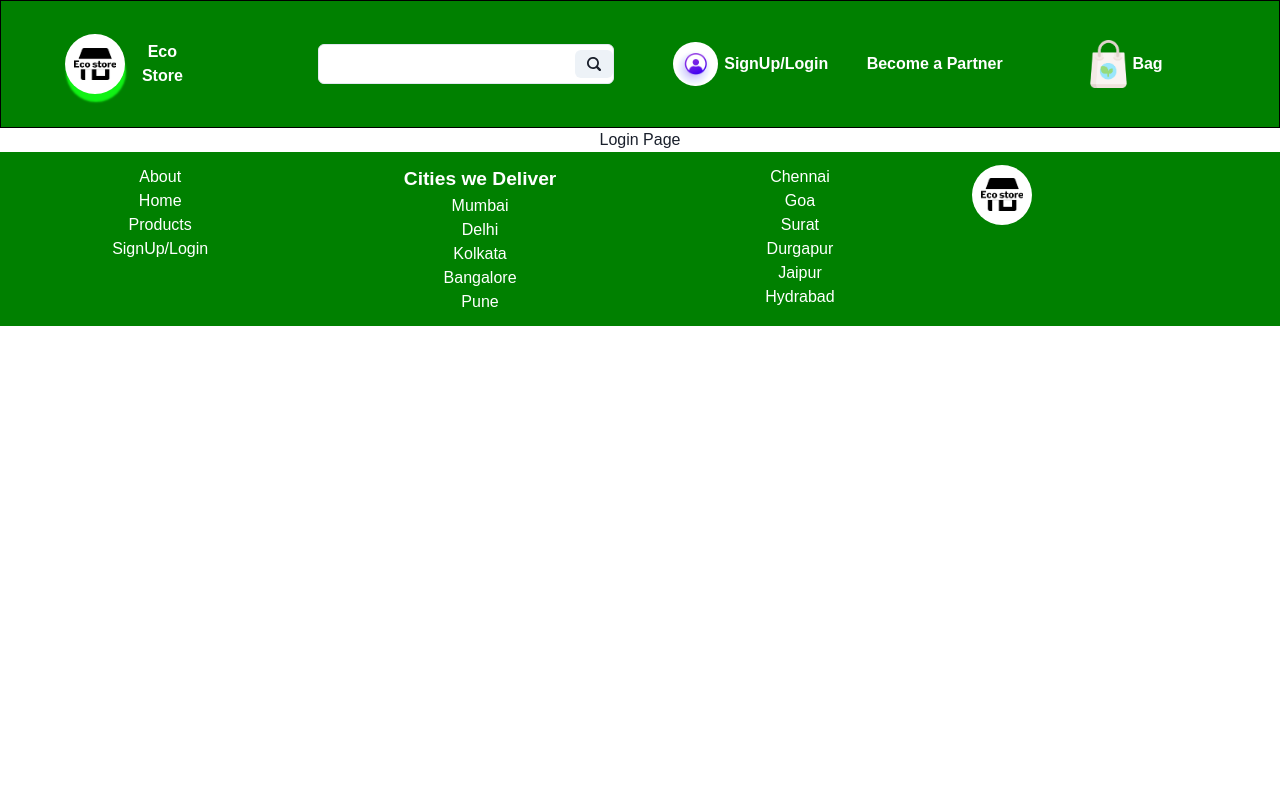
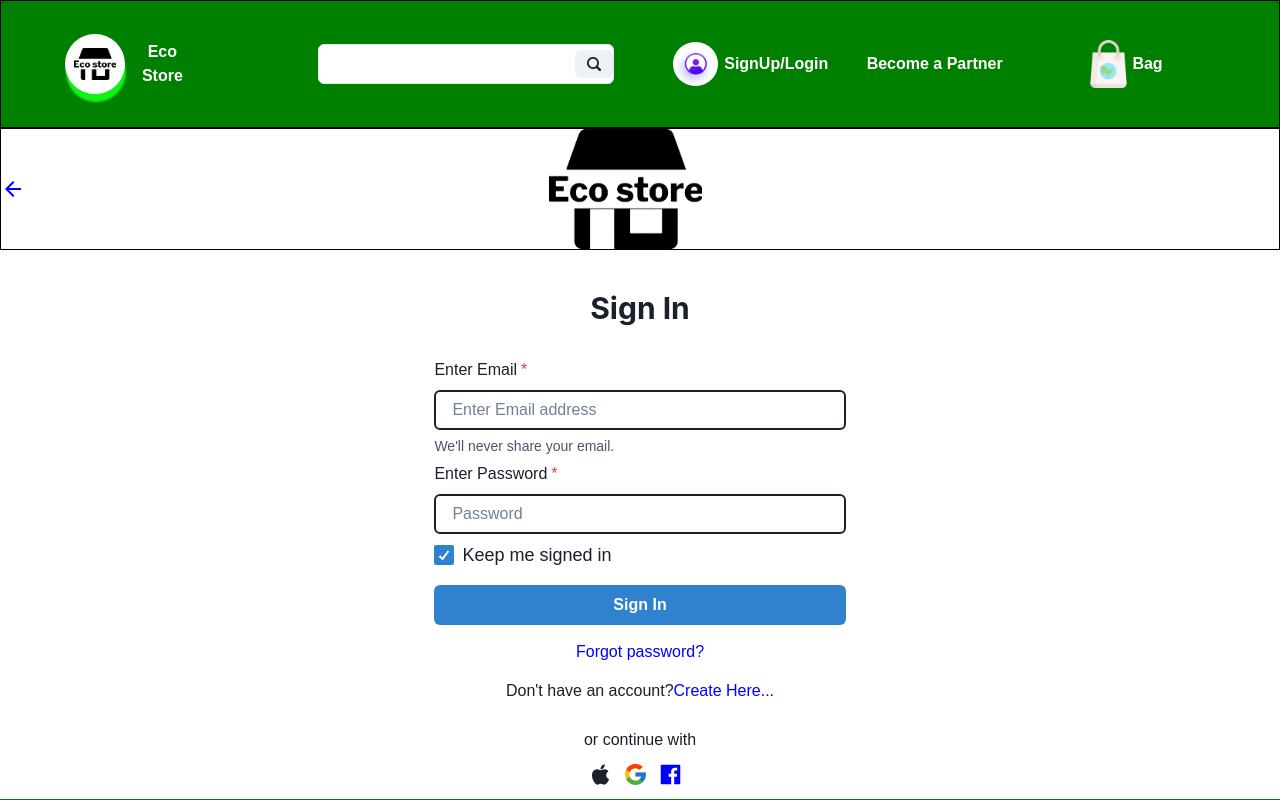
Before and after one commit to Tarakkarmakar/Eco-Store, a React (Create React App) app in the folder eco-store/: page /Eco-Store/login in a window 1280 px wide. Shown: the top 800 px of the page. Built offline with nearby package versions, Linux system fonts and the light colour scheme.

Commit message:
Login page

```diff
--- a/eco-store/src/Pages/login/Login.jsx
+++ b/eco-store/src/Pages/login/Login.jsx
@@ -1,13 +1,223 @@
-import React from 'react'
 
-const Login = () => {
+import React, { useState, useEffect } from "react";
+import { AiFillApple } from "react-icons/ai"; // FcGoogle
+import { FcGoogle } from "react-icons/fc";
+import { AiFillFacebook } from "react-icons/ai";
+import { useDispatch, useSelector } from "react-redux";
+import { Link, useNavigate } from "react-router-dom";
+
+import logo from "../../images/logo.png";
+
+import { ArrowBackIcon } from "@chakra-ui/icons";
+import {
+  Image,
+  Box,
+  Button,
+  Checkbox,
+  Flex,
+  FormControl,
+  FormLabel,
+  FormHelperText,
+  Heading,
+  Input,
+  Spinner,
+  Text,
+  useMediaQuery,
+  useToast,
+} from "@chakra-ui/react";
+import axios from "axios";
+import { Loginfunction } from "../../Redux/SignUpReducer/action";
+
+export default function Login() {
+  const [isLoading, setIsLoading] = useState(false);
+  const [userObj, setUserObj] = useState([]);
+  const [email, setEmail] = useState("");
+  const dispatch = useDispatch();
+  const navigate = useNavigate();
+  const [password, setPassword] = useState("");
+
+  const toast = useToast();
+
+  const GotoHome = () => {
+    navigate("/");
+  };
+  const { isAuth } = useSelector((state) => {
+    return {
+      isAuth: state.signUpReducer.isAuth,
+    };
+  });
+
+  const [isLargerThan992] = useMediaQuery("(min-width: 992px)");
+
+  // useEffect(() => {
+  //   setTimeout(() => {
+  //     setIsLoading(false);
+  //   }, 500);
+  // }, []);
+
+  // useEffect(() => {
+  //   if (isAuth) {
+  //     toast({
+  //       title: `LogIn Successfull`,
+  //       status: "success",
+  //       duration: 500,
+  //       position: "top",
+  //       isClosable: true,
+  //     });
+  //     setTimeout(() => {
+  //       // navigate("/payment");
+  //     }, 1500);
+  //   }
+  // }, [isAuth, navigate, toast]);
+
+  const SendSignInRequest = () => {
+
+
+
+        //   toast({
+        //     title: `Invalid Employee Id !!!`,
+        //     status: "error",
+        //     duration: 1500,
+        //     position: "top",
+        //     isClosable: true,
+        //   });
+        // }
+
+
+
+
+
+      /* if email is not found */
+      // toast({
+      //   title: `User not registered !!!`,
+      //   status: "error",
+      //   duration: 1500,
+      //   position: "top",
+      //   isClosable: true,
+      // })
+
+    // setEmail("");
+    // setPassword("");
+
+  }
   return (
-    <div>
+    <>
+      <Flex border="1px" color="black" alignItems="center">
+        <ArrowBackIcon color="blue" boxSize={6} onClick={GotoHome} />
+        <Image marginLeft="41%" boxSize="12%" src={logo} alt="" />
+      </Flex>
 
-        Login Page
+      {isLoading ? (
+        <Flex justify="center" mt={"5"}>
+          <Spinner
+            thickness="5px"
+            speed="0.65s"
+            emptyColor="gray.200"
+            color="#3182ce"
+            size="lg"
+          />
+        </Flex>
+      ) : (
+        <Flex
+          justify="center"
+          align="center"
+          direction="column"
+          textAlign="left"
+        >
+          <Heading mt="10" as="h2" size="lg">
+            Sign In
+            <br />
+          </Heading>
 
-    </div>
-  )
+          <FormControl
+            w={isLargerThan992 ? "34%" : "70%"}
+            borderRadius="lg"
+            p={"3"}
+            cursor="pointer"
+            mt={5}
+            isRequired
+          >
+
+            {/* email */}
+            <FormLabel htmlFor="email">Enter Email</FormLabel>
+            <Input
+              onChange={(e) => setEmail(e.target.value)}
+              placeholder="Enter Email address"
+              w={"100%"}
+              h={"40px"}
+              value={email}
+              border={`2px solid`}
+              type={"email"}
+              id="email"
+            />
+            <FormHelperText mb={"8px"}>
+              We'll never share your email.
+            </FormHelperText>
+
+            {/* password */}
+            <FormLabel htmlFor="password">Enter Password</FormLabel>
+            <Input
+              onChange={(e) => setPassword(e.target.value)}
+              placeholder="Password"
+              w={"100%"}
+              h={"40px"}
+              value={password}
+              border={`2px solid`}
+              type={"password"}
+              mb={"8px"}
+              id="password"
+            />
+            <Checkbox size={"lg"} defaultChecked>
+              Keep me signed in
+            </Checkbox>
+            <br />
+
+            <Button
+              onClick={SendSignInRequest}
+              w={"100%"}
+              h={"40px"}
+              mt={4}
+              colorScheme="blue"
+              type="submit"
+              disabled={email === "" || password === ""}
+            >
+              Sign In
+            </Button>
+
+            <Text mt={"15px"} display="flex" justifyContent={"center"}>
+              <Link to={""} style={{ color: "blue" }}>
+                Forgot password?
+              </Link>
+            </Text>
+
+            <Text mt={"15px"} display="flex" justifyContent={"center"}>
+              Don't have an account?{" "}
+              <Link to={"/signup"} style={{ color: "blue" }}>
+                Create Here...
+              </Link>
+            </Text>
+
+            <Text mt={"25px"} display="flex" justifyContent={"center"}>
+              or continue with
+            </Text>
+            <Box mt={"10px"} display="flex" justifyContent={"center"}>
+              <AiFillApple
+                size={"25px"}
+                style={{ marginRight: "10px", cursor: "pointer" }}
+              />
+              <FcGoogle
+                size={"25px"}
+                style={{ marginRight: "10px", cursor: "pointer" }}
+              />
+              <AiFillFacebook
+                size={"25px"}
+                style={{ marginRight: "10px", cursor: "pointer" }}
+                color={"blue"}
+              />
+            </Box>
+          </FormControl>
+        </Flex>
+      )}
+    </>
+  );
 }
-
-export default Login
```
Also changed, not shown: 11 other files (tests, documents, lock files or other folders).
